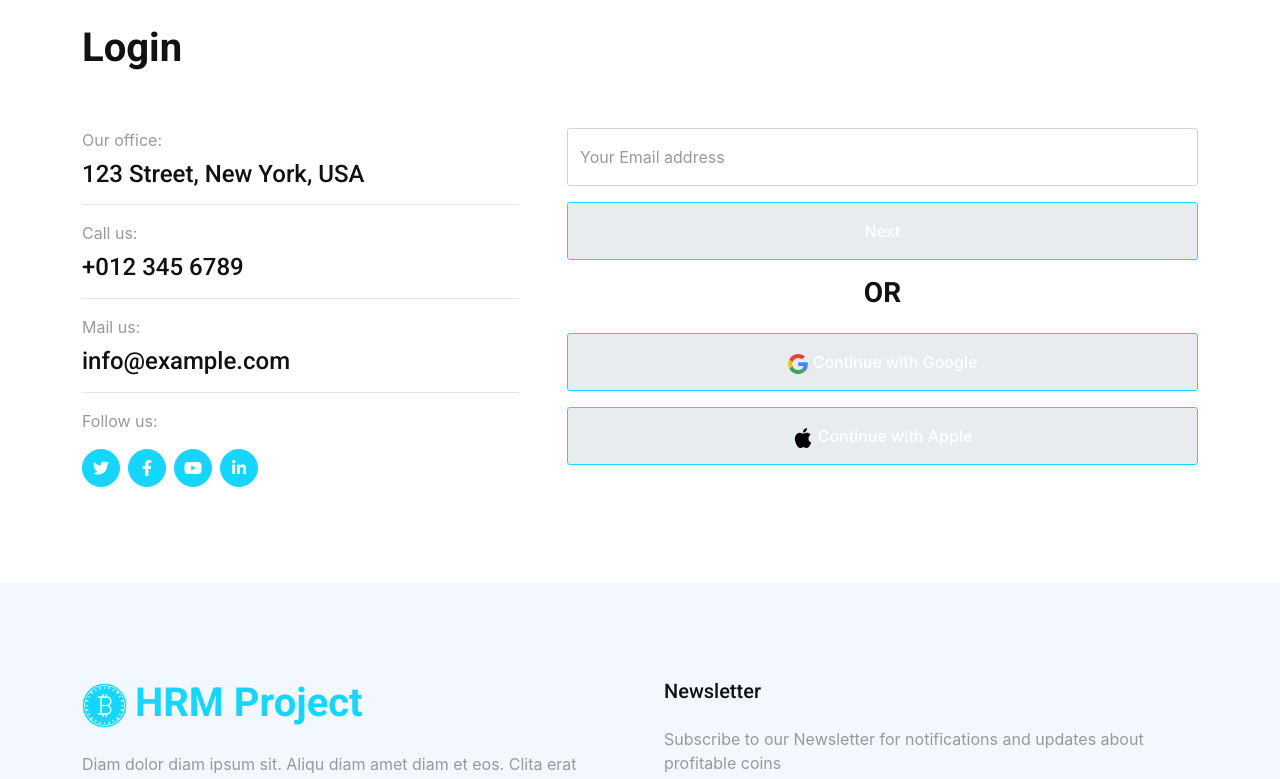
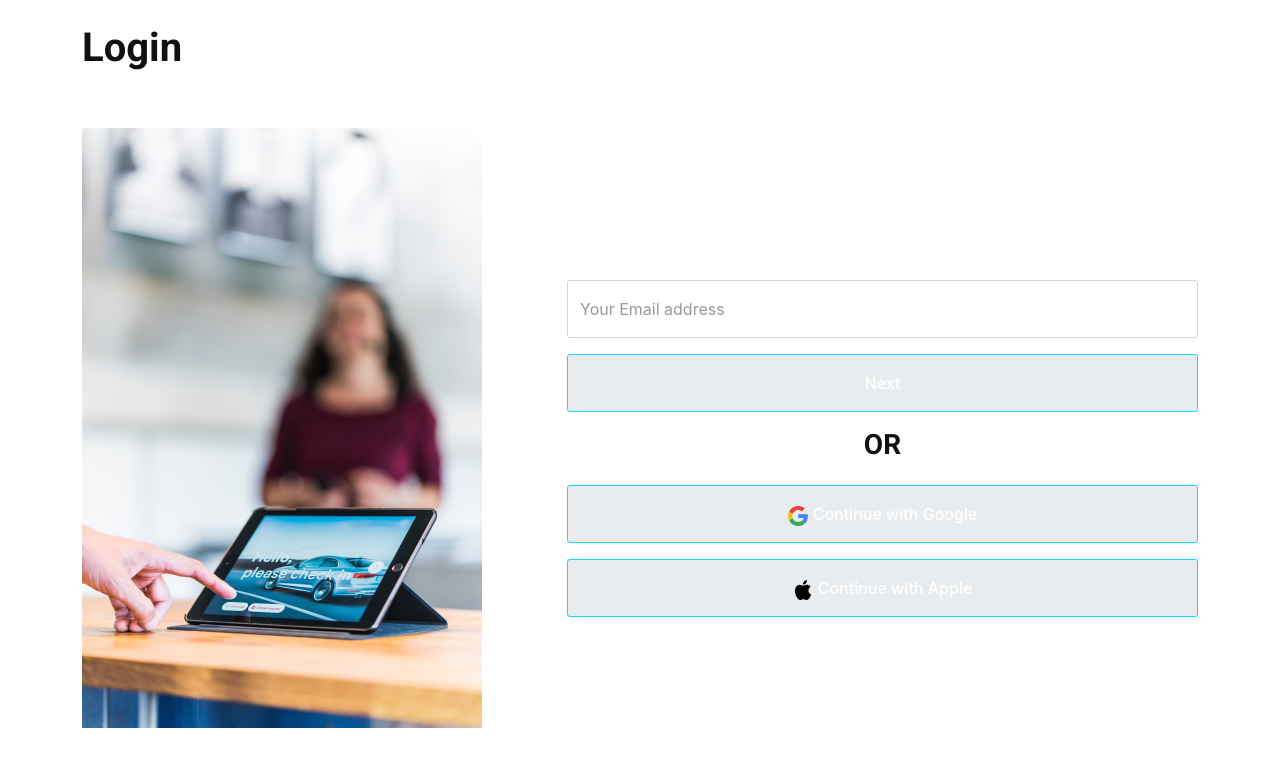
Before and after one commit to tkud04/hrm-project, a React (Create React App) app: page /login in a window 1280 px wide. Shown: the part 640-1419 px from the top of the page. Built offline with nearby package versions, Linux system fonts and the light colour scheme.

Commit message:
updates to login page

```diff
--- a/src/pages/Login.js
+++ b/src/pages/Login.js
@@ -4,9 +4,13 @@ import GenericBanner from "../components/GenericBanner"
 import {ReactComponent as AppleLogo} from '../img/logos/apple.svg'
 import {ReactComponent as GoogleLogo} from '../img/logos/google.svg'
 import loadingImage from '../img/loading.gif'
+import loginImg from '../img/login.png'
 
 const Login = () => {
 const [loading,setLoading] = useState(false)
+const [emailSupplied,setEmailSupplied] = useState(false)
+const [email,setEmail] = useState('')
+const [password,setPassword] = useState('')
 const navigate = useNavigate()
 
 const loginWithApple = (e) => {
@@ -26,7 +30,22 @@ const login = (e) => {
 
     setTimeout(() => {
      setLoading(false)
+     setEmailSupplied(true)
     },1000)
+}
+
+const onChange = (id,evt) => {
+    let ret = evt?.target?.value
+
+    switch(id){
+        case 'email':
+            setEmail(ret)
+        break
+
+        case 'password':
+            setPassword(ret)
+        break
+    }
 }
 
     return (
@@ -48,32 +67,26 @@ const login = (e) => {
             </div>
             <div className="row g-5">
                 <div className="col-lg-5 col-md-6 wow fadeInUp" data-wow-delay="0.1s" style={{visibility: 'visible', animationDelay: 0.1, animationName: 'fadeInUp'}}>
-                    <p className="mb-2">Our office:</p>
-                    <h4>123 Street, New York, USA</h4>
-                    <hr className="w-100"/>
-                    <p className="mb-2">Call us:</p>
-                    <h4>+012 345 6789</h4>
-                    <hr className="w-100"/>
-                    <p className="mb-2">Mail us:</p>
-                    <h4>info@example.com</h4>
-                    <hr className="w-100"/>
-                    <p className="mb-2">Follow us:</p>
-                    <div className="d-flex pt-2">
-                        <a className="btn btn-square btn-primary rounded-circle me-2" href=""><i className="fab fa-twitter"></i></a>
-                        <a className="btn btn-square btn-primary rounded-circle me-2" href=""><i className="fab fa-facebook-f"></i></a>
-                        <a className="btn btn-square btn-primary rounded-circle me-2" href=""><i className="fab fa-youtube"></i></a>
-                        <a className="btn btn-square btn-primary rounded-circle me-2" href=""><i className="fab fa-linkedin-in"></i></a>
-                    </div>
+                    <img src={loginImg} alt='Login'/>
                 </div>
-                <div className="col-lg-7 col-md-6 wow fadeInUp" data-wow-delay="0.5s" style={{visibility: 'visible', animationDelay: 0.5, animationName: 'fadeInUp'}}>
+                <div className="col-lg-7 col-md-6 wow fadeInUp" data-wow-delay="0.5s" style={{marginTop: 200,visibility: 'visible', animationDelay: 0.5, animationName: 'fadeInUp'}}>
                     <form>
                         <div className="row g-3">
                             <div className="col-md-12">
                                 <div className="form-floating">
-                                    <input type="text" className="form-control" id="name" placeholder="Email "/>
+                                    <input type="text" className="form-control" value={email} onChange={(e) => {onChange('email',e)}} id="name" placeholder="Email "/>
                                     <label htmlFor="name">Your Email address</label>
                                 </div>
                             </div>
+
+                            { emailSupplied && (
+                              <div className="col-md-12">
+                                <div className="form-floating">
+                                  <input type="password" className="form-control" id="password" value={password} onChange={(e) => {onChange('password',e)}} placeholder="Email "/>
+                                  <label htmlFor="name">Your Password</label>
+                                </div>
+                              </div>
+                            )}
 
                             <div className="col-12">
                                 <button className="btn btn-primary py-3 px-4 form-control" style={{flexDirection: 'row'}} onClick={login}>
```
Also changed, not shown: src/img/login.png (added).
